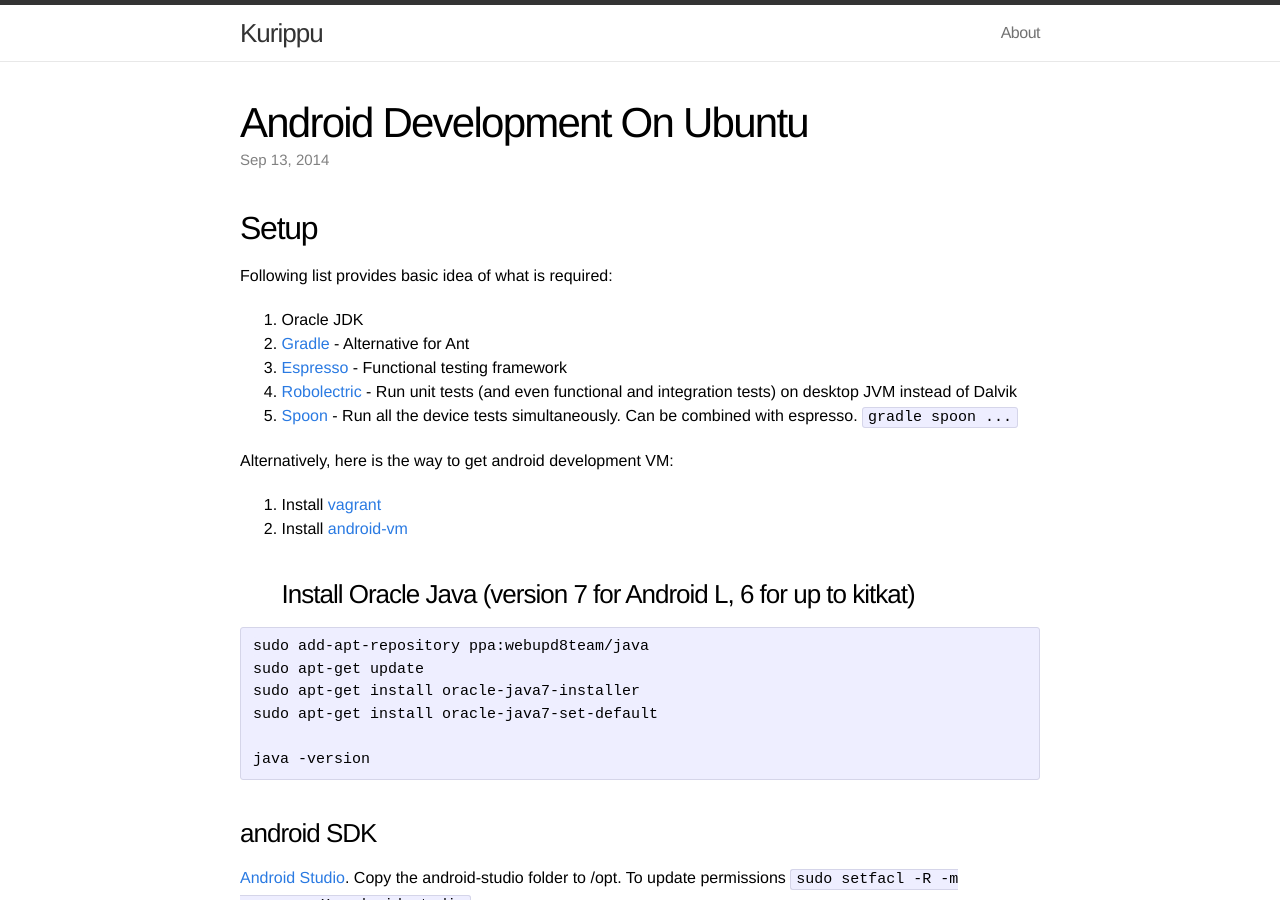
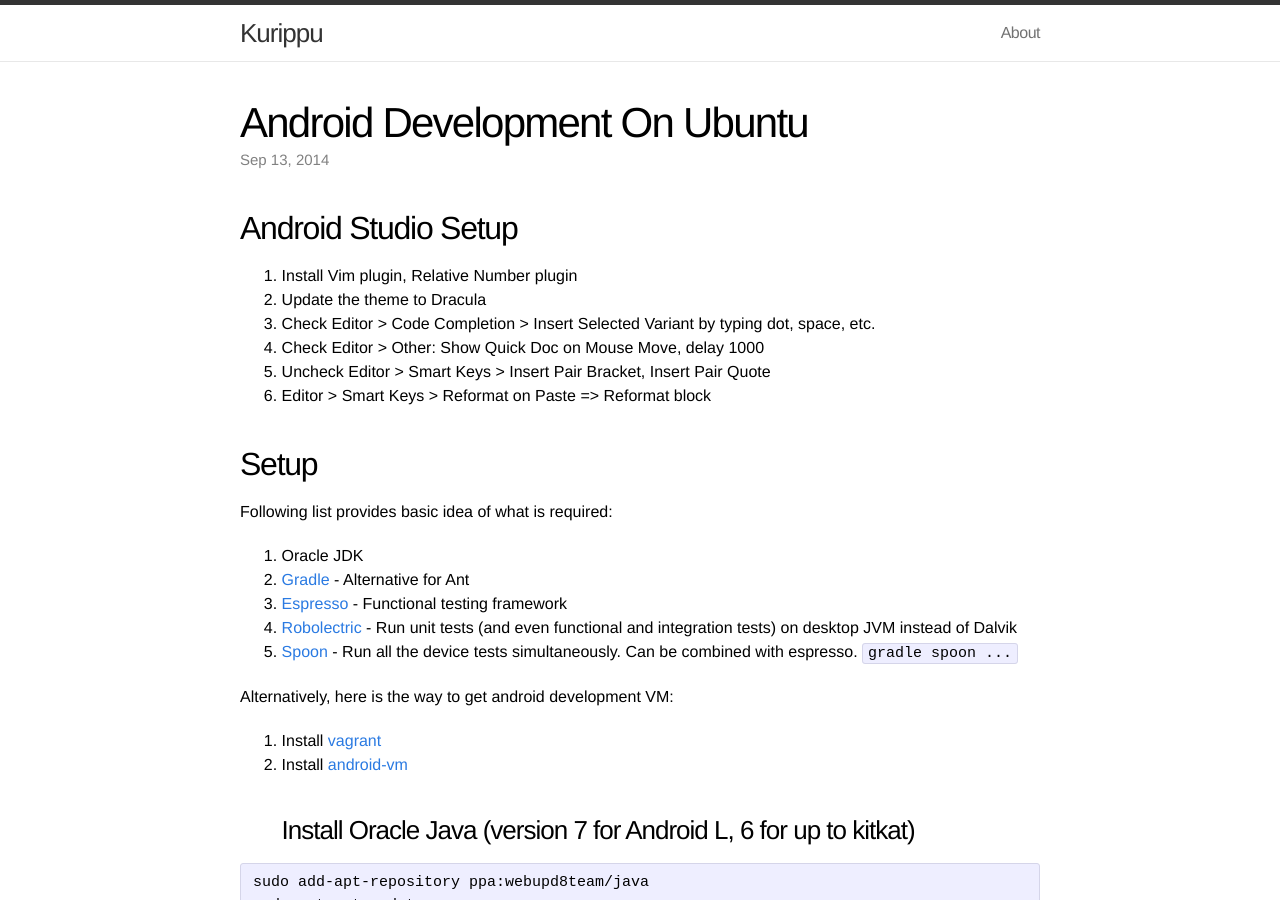
Before and after one commit to ananthp/kurippu, a Jekyll site: the page built from _posts/2014-09-13-android-development-on-ubuntu.md, in a window 1280 px wide and 900 px high. Built offline with Jekyll 4.4.1, drawn with Linux system fonts in a browser that asks for light colours.

Commit message:
Updated about android studio settings

```diff
--- a/_posts/2014-09-13-android-development-on-ubuntu.md
+++ b/_posts/2014-09-13-android-development-on-ubuntu.md
@@ -5,6 +5,14 @@ date:   2014-09-13 18:52:20
 categories: dev linux
 ---
 
+## Android Studio Setup
+
+1. Install Vim plugin, Relative Number plugin
+1. Update the theme to Dracula
+1. Check Editor > Code Completion > Insert Selected Variant by typing dot, space, etc.
+1. Check Editor > Other: Show Quick Doc on Mouse Move, delay 1000
+1. Uncheck Editor > Smart Keys > Insert Pair Bracket, Insert Pair Quote
+1. Editor > Smart Keys > Reformat on Paste => Reformat block
 
 ## Setup
 
```
